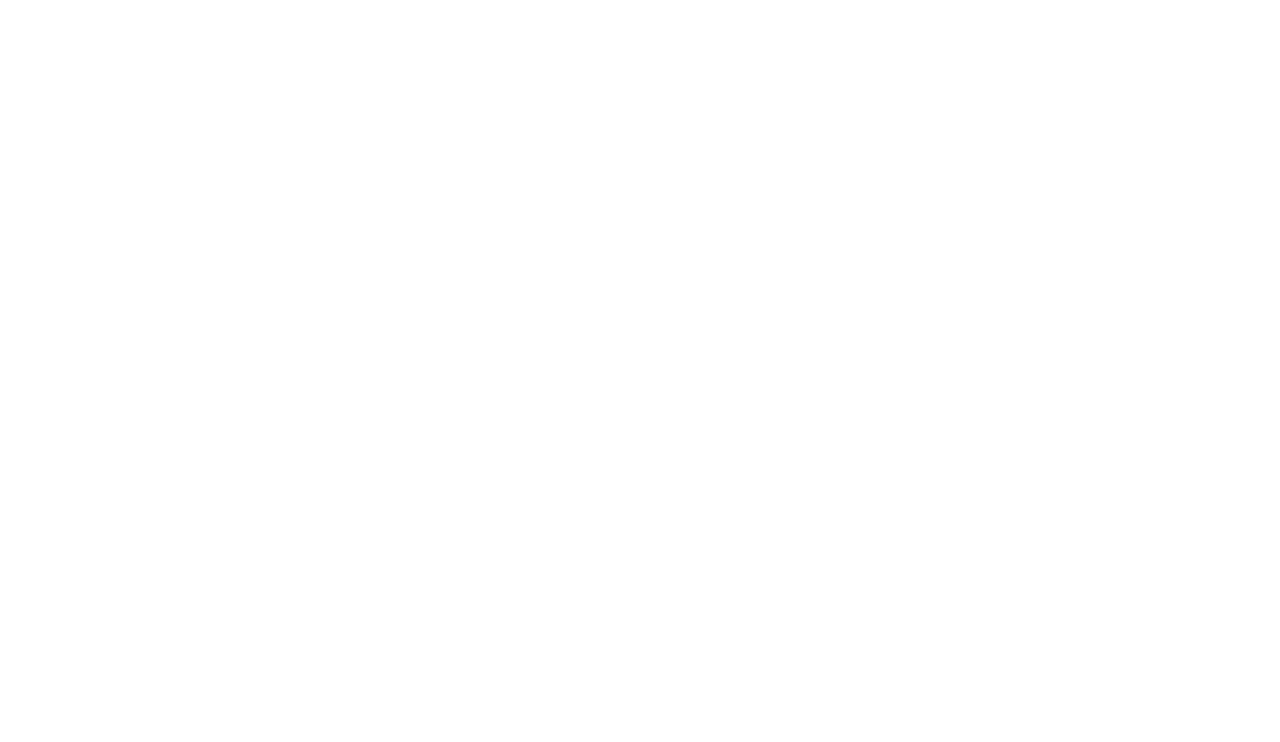
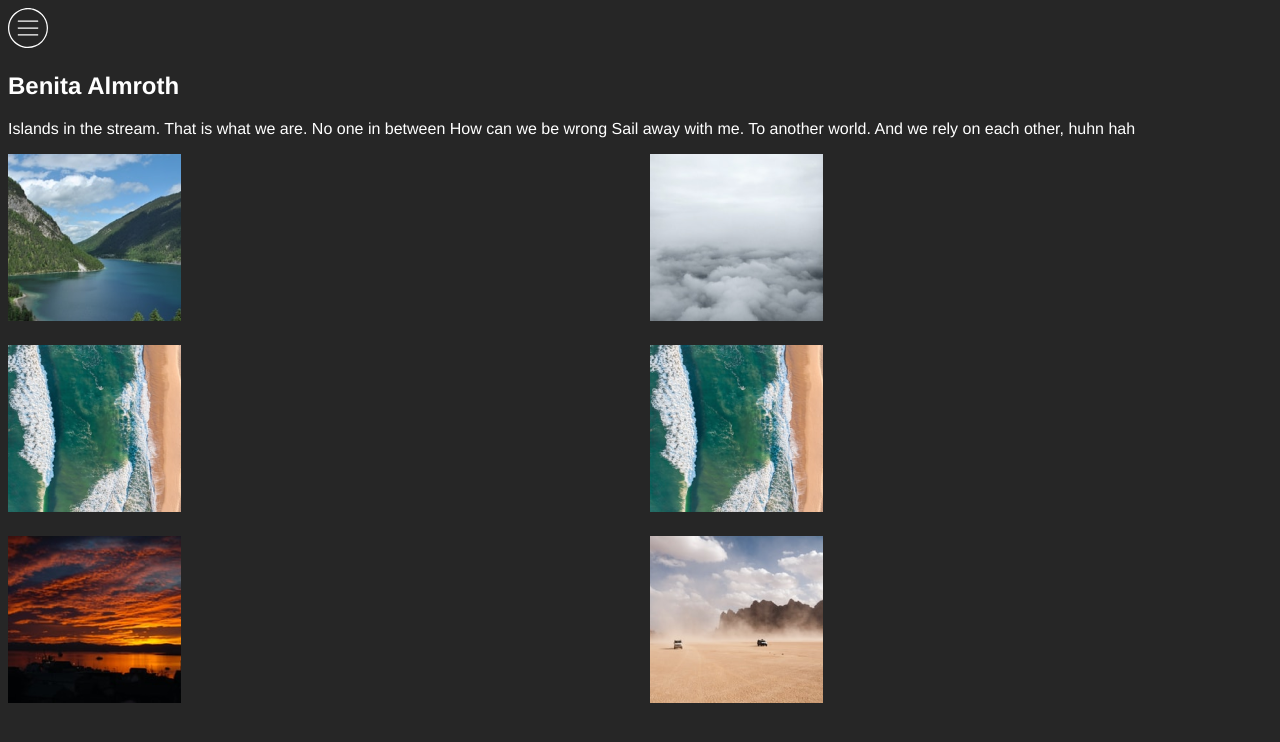
Before and after one commit to ricalm1/photo-studio, a plain HTML site: page index.html in a window 1280 px wide. Drawn offline with Linux system fonts and the light colour scheme.

Commit message:
added images to grid

```diff
--- a/index.html
+++ b/index.html
@@ -7,6 +7,24 @@
     <title>Document</title>
 </head>
 <body>
+    <header><img src="/images/Hamburger icon.svg"></header>
+
+
+    <section class="intro-text">
+         <h1>Benita Almroth</h1>
+                    <p>Islands in the stream. That is what we are. No one in between How can we be wrong Sail away with me. To another world. And we rely on each other, huhn hah</p>
+
+                </section>
+
+                 <section class ="image-grid">
+                        <div><img src="/images/img2.png"></div>
+                        <div><img src="/images/img3.png"></div>
+                        <div><img src="/images/img4.png"></div>
+                        <div><img src="/images/img4.png"></div>
+                        <div><img src="/images/img5.png"></div>
+                        <div><img src="/images/img6.png"></div>
+                     </section>
+
 
 </body>
 </html>
--- a/style.css
+++ b/style.css
@@ -4,4 +4,27 @@
     --body-font-size:1rem;
     --menu-font-size:2.5rem;
     --header-font-size:2rem;
+    --small-header-size:0.75rem;
+    --body-font-color:#FFFFFF;
 }
+
+body{
+    background-color: var(--primary-bg-color);
+    font-family: var(--primary-font-family);
+    color: var(--body-font-color);
+    position: relative;
+}
+
+
+.intro-text{
+    margin-top: ;
+}
+
+.image-grid {
+    display: grid;
+    height: 50vh;
+    grid-template-columns: repeat(2, 2fr);
+    grid-template-rows: repeat(3, 1fr);
+    gap:20px;
+
+  }
```
Also changed, not shown: images/Hamburger icon.svg (added), images/img2.png (added), images/img3.png (added), images/img4.png (added), images/img5.png (added), images/img6.png (added).
